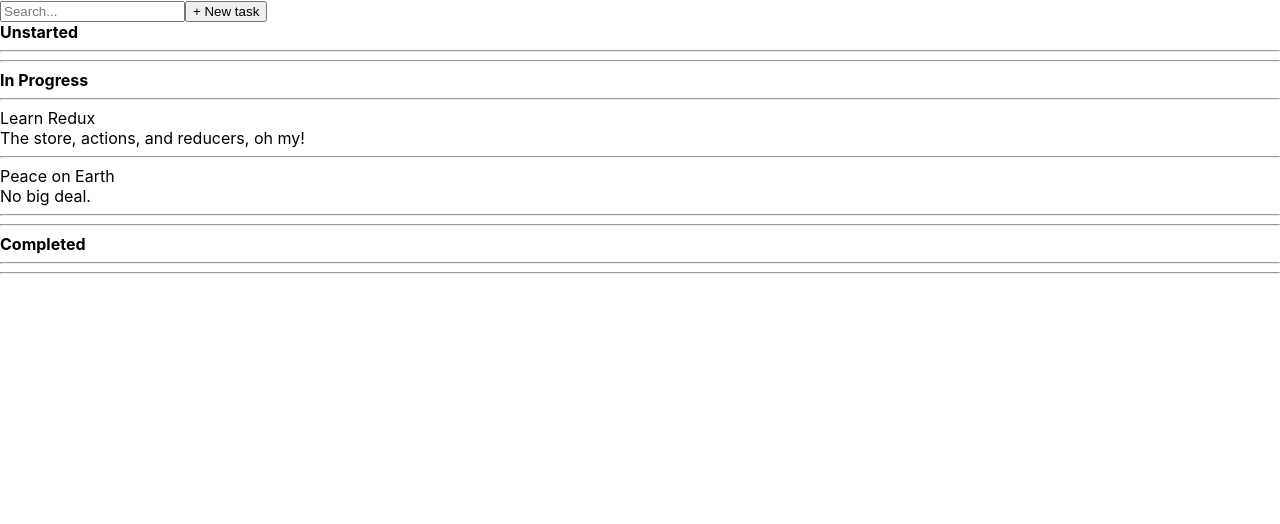
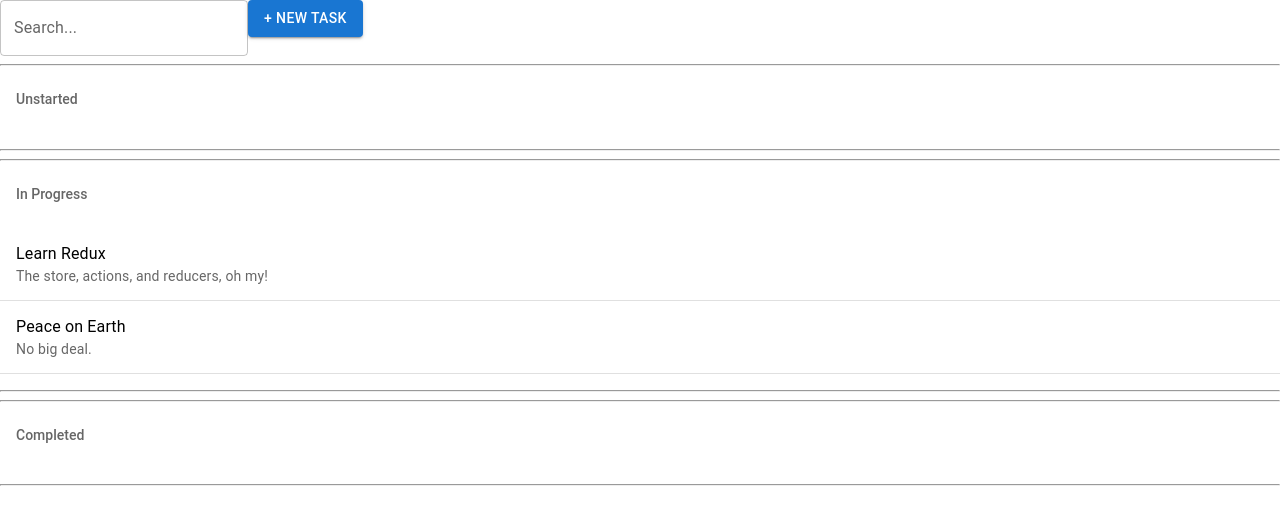
Before and after one commit to sharonshaliyo/TodoApp-ReactRedux, a React (Create React App) app: page / in a window 1280 px wide. Shown: the top 524 px of the page. Built offline with nearby package versions, Linux system fonts and the light colour scheme; no server answers.

Commit message:
Add MUI components

```diff
--- a/package.json
+++ b/package.json
@@ -3,6 +3,9 @@
   "version": "0.1.0",
   "private": true,
   "dependencies": {
+    "@emotion/react": "^11.10.6",
+    "@emotion/styled": "^11.10.6",
+    "@mui/material": "^5.12.0",
     "@testing-library/jest-dom": "^5.16.5",
     "@testing-library/react": "^13.4.0",
     "@testing-library/user-event": "^13.5.0",
--- a/src/components/Task.js
+++ b/src/components/Task.js
@@ -1,15 +1,18 @@
 import React from 'react';
+import { Divider, ListItem, ListItemText } from '@mui/material'
+
 const Task = props => {
 
     return (
-        <div className="task">
-            <div className="task-header">
-                <div>{props.task.title}</div>
-            </div>
-
-            <div className="task-body">{props.task.description}</div>
-            <hr />
-        </div>
+        <React.Fragment>
+            <ListItem className="task-header">
+                <ListItemText
+                    primary={props.task.title}
+                    secondary={props.task.description}
+                />
+            </ListItem>
+            <Divider components="li" />
+        </React.Fragment>
     );
 }
 export default Task;
--- a/src/components/TaskList.js
+++ b/src/components/TaskList.js
@@ -1,15 +1,21 @@
 import React from 'react';
+import { List, ListSubheader } from '@mui/material'
 import Task from './Task';
 const TaskList = props => {
     return (
         <div className="task-list">
-            <div className="task-list-title">
-                <strong>{props.status}</strong>
-            </div>
             <hr />
-            {props.tasks.map(task => (
-                <Task key={task.id} task={task} />
-            ))}
+            <List
+                subheader={
+                    <ListSubheader component="h1">
+                        {props.status}
+                    </ListSubheader>
+                }
+            >
+                {props.tasks.map(task => (
+                    <Task key={task.id} task={task} />
+                ))}
+            </List>
             <hr />
         </div>
     );
--- a/src/components/TasksPage.js
+++ b/src/components/TasksPage.js
@@ -1,10 +1,12 @@
-import React, { Component } from 'react';
-import { connect } from 'react-redux';
-import TaskList from './TaskList';
-// import createTask from '../actions/tasks.js';
-import { fetchTasks, createTask } from '../actions/index.js';
+import React, { Component } from 'react'
+import { connect } from 'react-redux'
+import { Button, TextField } from '@mui/material'
 
-const TASK_STATUSES = ['Unstarted', 'In Progress', 'Completed'];
+import TaskList from './TaskList'
+// import createTask from '../actions/tasks.js'
+import { fetchTasks, createTask } from '../actions/index.js'
+
+const TASK_STATUSES = ['Unstarted', 'In Progress', 'Completed']
 class TasksPage extends Component {
 
     constructor(props) {
@@ -32,22 +34,22 @@ class TasksPage extends Component {
             showNewCardForm: false,
             title: '',
             description: '',
-        });
+        })
     }
     onCreateTask = (e) => {
-        e.preventDefault();
+        e.preventDefault()
         // this.props.onCreateTask({
         //     title: this.state.title,
         //     description: this.state.description,
-        // });
+        // })
         this.props.dispatch(createTask({
             title: this.state.title,
             description: this.state.description,
         }))
-        this.resetForm();
+        this.resetForm()
     }
     toggleForm = () => {
-        this.setState({ showNewCardForm: !this.state.showNewCardForm });
+        this.setState({ showNewCardForm: !this.state.showNewCardForm })
     }
 
     onSearch = e => {
@@ -56,21 +58,21 @@ class TasksPage extends Component {
     }
 
     renderTaskLists() {
-        const { onStatusChange, tasks } = this.props;
+        const { onStatusChange, tasks } = this.props
 
         const filteredTasks = tasks.filter(task => {
             return task.title.match(new RegExp(this.state.searchTerm, 'i'))
         })
 
         return TASK_STATUSES.map(status => {
-            const statusTasks = tasks.filter(task => task.status === status);
+            const statusTasks = tasks.filter(task => task.status === status)
             return <TaskList
                 key={status}
                 status={status}
                 tasks={statusTasks}
                 onStatusChange={onStatusChange}
-            />;
-        });
+            />
+        })
     }
     render() {
         if (this.props.isLoading) {
@@ -80,40 +82,42 @@ class TasksPage extends Component {
         return (
             <div className="task-list">
                 <div className="tasks-header task-list-header">
-                    <input
+                    <TextField
                         onChange={this.onSearch}
                         type="text"
-                        placeholder="Search..."
+                        label="Search..."
                     />
-                    <button
+                    <Button
+                        variant="contained"
                         className="button button-default"
                         onClick={this.toggleForm}
                     >
                         + New task
-                    </button>
+                    </Button>
                 </div>
                 {this.state.showNewCardForm && (
                     <form className="task-list-form" onSubmit={this.onCreateTask}>
-                        <input
+                        <TextField
                             className="full-width-input"
                             onChange={this.onTitleChange}
                             value={this.state.title}
                             type="text"
-                            placeholder="title"
+                            label="title"
                         />
-                        <input
+                        <TextField
                             className="full-width-input"
                             onChange={this.onDescriptionChange}
                             value={this.state.description}
                             type="text"
-                            placeholder="description"
+                            label="description"
                         />
-                        <button
+                        <Button
+                            variant="contained"
                             className="button"
                             type="submit"
                         >
                             Save
-                        </button>
+                        </Button>
                     </form>
                 )}
 
@@ -121,7 +125,7 @@ class TasksPage extends Component {
                     {this.renderTaskLists()}
                 </div>
             </div>
-        );
+        )
     }
 
 }
@@ -132,6 +136,6 @@ class TasksPage extends Component {
 //     }
 // }
 
-// export default connect(null, mapDispatchToProps)(TasksPage);
+// export default connect(null, mapDispatchToProps)(TasksPage)
 
-export default connect()(TasksPage);
+export default connect()(TasksPage)
```
Also changed, not shown: 1 other file (tests, documents, lock files or other folders).
